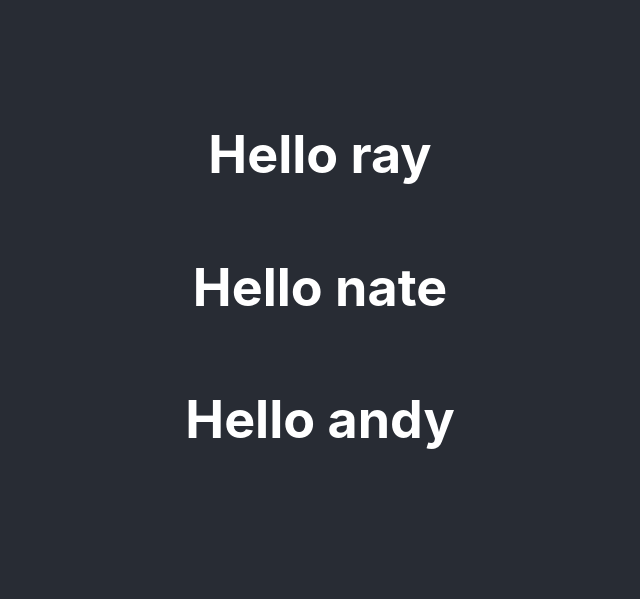
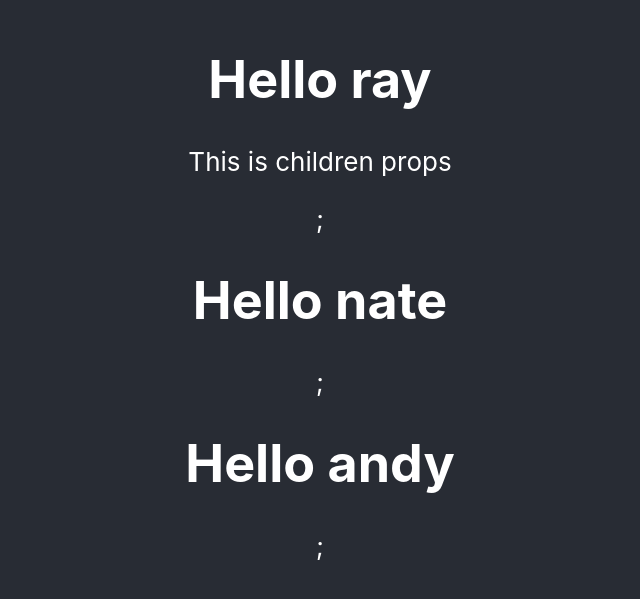
Before and after one commit to zlrkw11/react-js, a React (Create React App) app: page / in a window 1280 px wide. Shown: the part 113-712 px from the top of the page, without its empty margins (320-960 px from the left). Built offline with nearby package versions, Linux system fonts and the light colour scheme.

Commit message:
put children prop in component

```diff
--- a/src/App.js
+++ b/src/App.js
@@ -6,7 +6,9 @@ function App() {
   return (
     <div className="App">
       <header className="App-header">
-        <Greet number="1" name="ray"/>
+        <Greet number="1" name="ray">
+          <p>This is children props</p>
+        </Greet>
         <Greet number="2" name="nate"/>
         <Greet number="3" name="andy"/>
       </header>
--- a/src/components/Greet.js
+++ b/src/components/Greet.js
@@ -7,7 +7,11 @@ import React from "react";
 // named export (MUST use this name)
 export const Greet = (props) => {
   console.log(props);
-  return <h1>Hello {props.name}</h1>;
+  return (
+    <div>
+    <h1>Hello {props.name} </h1>
+        {props.children};
+    </div>)
 };
 
 // ES6 function syntax
```
